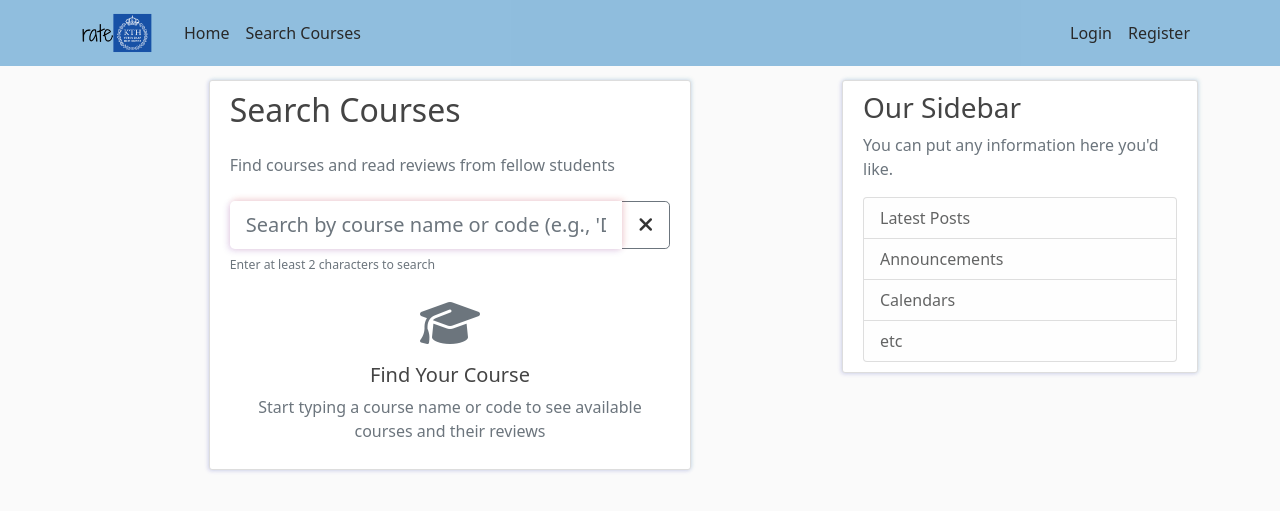
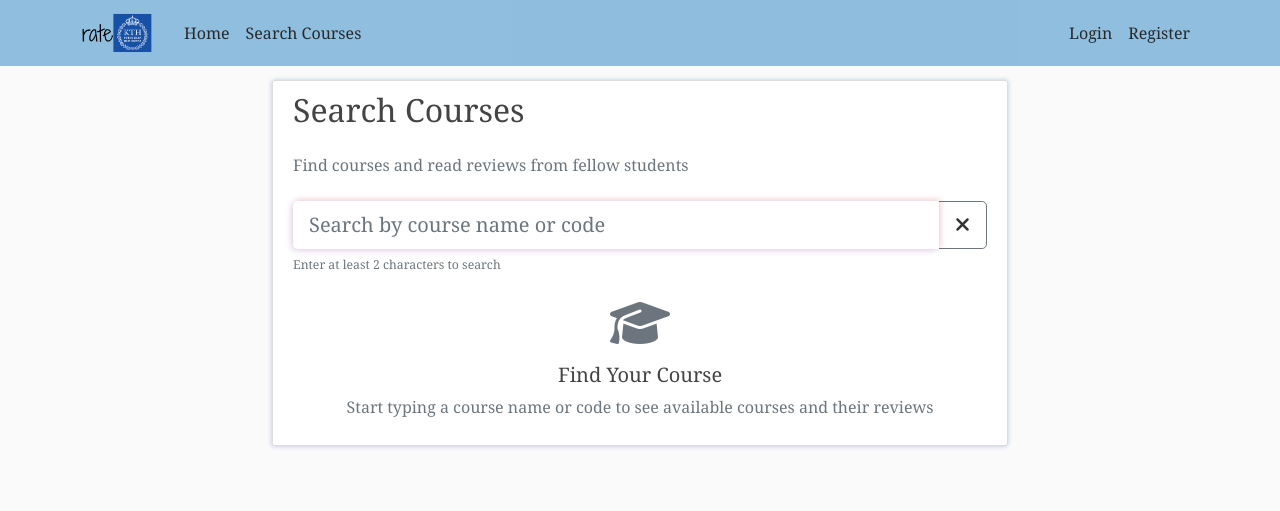
Before and after one commit to hi-aryan/social-network, a Flask app: page /courses/search in a window 1280 px wide. Shown: the top 511 px of the page. Run offline with Flask 3, Linux system fonts and the light colour scheme.

Commit message:
removed sidebar in layout + style changes

```diff
--- a/flasknetwork/static/css/main.css
+++ b/flasknetwork/static/css/main.css
@@ -2,6 +2,7 @@ body {
   background: #fafafa;
   color: #333333;
   margin-top: 5rem;
+  font-family: Georgia, 'Times New Roman', Times, serif;
 }
 
 h1, h2, h3, h4, h5, h6 {
--- a/flasknetwork/templates/courses/search.html
+++ b/flasknetwork/templates/courses/search.html
@@ -13,7 +13,7 @@
                     <input type="text"
                            class="form-control"
                            id="courseSearchInput"
-                           placeholder="Search by course name or code (e.g., 'DD1341' or 'Introduction to Computer Science')"
+                           placeholder="Search by course name or code"
                            autocomplete="off">
                     <button class="btn btn-outline-secondary" type="button" id="clearSearch">
                         <i class="fas fa-times" style="color: #333;"></i>
--- a/flasknetwork/templates/create_post.html
+++ b/flasknetwork/templates/create_post.html
@@ -7,6 +7,10 @@
                 <legend class="border-bottom mb-4 text-shadow fw-bold">{{ legend }}</legend>
 
                 <div class="mb-3">
+                    <p class="text-muted"><i>be as serious, unserious or detailed as you wish, but only write what you yourself would've found <u>helpful</u></i> ( ͡° ͜ʖ ͡°)</p>
+
+                    <p class="text-muted"><i>be as serious, unserious or detailed as you wish, but only write what you yourself would've found <b>helpful</b></i> ( ͡° ͜ʖ ͡°)</p>
+
                     {{ form.course.label(class="form-label") }}
                     {% if form.course.errors %}
                         {{ form.course(class="form-control form-control-lg is-invalid") }}
--- a/flasknetwork/templates/layout.html
+++ b/flasknetwork/templates/layout.html
@@ -51,7 +51,7 @@
 
     <main class="container">
         <div class="row">
-            <div class="col-md-8">
+            <div class="col-md-12">
                 {% with messages = get_flashed_messages(with_categories=true) %}
                     {% if messages %}
                         {% for category, message in messages %}
@@ -63,18 +63,6 @@
                 {% endwith %}
                 {% block content %}{% endblock content %}
             </div>
-            <div class="col-md-4">
-                <div class="content-section">
-                    <h3>Our Sidebar</h3>
-                    <p class='text-muted'>You can put any information here you'd like.</p>
-                    <ul class="list-group">
-                        <li class="list-group-item list-group-item-light">Latest Posts</li>
-                        <li class="list-group-item list-group-item-light">Announcements</li>
-                        <li class="list-group-item list-group-item-light">Calendars</li>
-                        <li class="list-group-item list-group-item-light">etc</li>
-                    </ul>
-                </div>
-            </div>
         </div>
     </main>
 
```
Also changed, not shown: usefulSHELL.md (+10 -9 lines).
